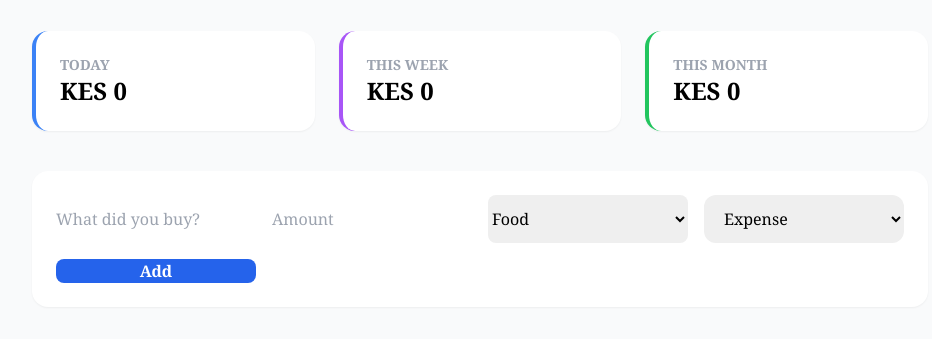
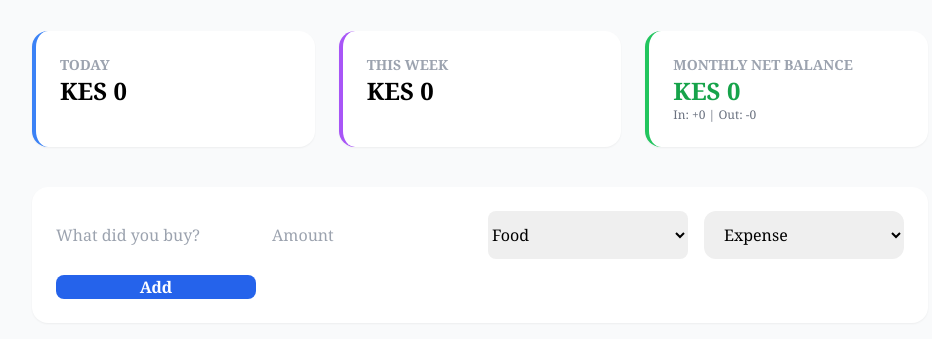
Before and after one commit to 18Mori/SoftGrowTech_expenseTracker_JamesMuriithi, a Django app: page / in a window 1280 px wide. Shown: the part 37-376 px from the top of the page, without its empty margins (160-1092 px from the left). Run offline with Django 5.2, Linux system fonts and the light colour scheme; the visitor is signed in with stand-in values (Sample User, id 1); data that the repository does not hold is empty; some libraries are stand-ins or nearby versions.

Commit message:
Refactor expense calculations in views; update Home template to display daily, weekly, and monthly net balances

```diff
--- a/exapp/templates/Home.html
+++ b/exapp/templates/Home.html
@@ -8,16 +8,19 @@
         <div class="grid grid-cols-1 md:grid-cols-3 gap-6 mb-10">
             <div class="bg-white p-6 rounded-2xl shadow-sm border-l-4 border-blue-500">
                 <p class="text-sm font-bold text-gray-400 uppercase">Today</p>
-                <p class="text-2xl font-bold">KES {{ daily_total }}</p>
+                <p class="text-2xl font-bold">KES {{ daily_net }}</p>
             </div>
             <div class="bg-white p-6 rounded-2xl shadow-sm border-l-4 border-purple-500">
                 <p class="text-sm font-bold text-gray-400 uppercase">This Week</p>
-                <p class="text-2xl font-bold">KES {{ weekly_total }}</p>
+                <p class="text-2xl font-bold">KES {{ weekly_net }}</p>
             </div>
-            <div class="bg-white p-6 rounded-2xl shadow-sm border-l-4 border-green-500">
-                <p class="text-sm font-bold text-gray-400 uppercase">This Month</p>
-                <p class="text-2xl font-bold">KES {{ monthly_total }}</p>
-            </div>
+            <div class="bg-white p-6 rounded-2xl shadow-sm border-l-4 {% if monthly_net >= 0 %}border-green-500{% else %}border-red-500{% endif %}">
+    <p class="text-sm font-bold text-gray-400 uppercase">Monthly Net Balance</p>
+    <p class="text-2xl font-bold {% if monthly_net >= 0 %}text-green-600{% else %}text-red-600{% endif %}">
+        KES {{ monthly_net }}
+    </p>
+    <p class="text-xs text-gray-500">In: +{{ monthly_in }} | Out: -{{ monthly_out }}</p>
+</div>
         </div>
         <section class="bg-white p-6 rounded-2xl shadow-sm mb-8">
             <form method="POST" class="grid grid-cols-1 md:grid-cols-4 gap-4">
--- a/exapp/views.py
+++ b/exapp/views.py
@@ -13,11 +13,16 @@ def expense_list(request):
     week_start = today - timedelta(days=today.weekday())
     month_start = today.replace(day=1)
 
-    expenses = Expense.objects.filter(user=request.user).order_by('-date')
+    expenses = Expense.objects.filter(user=request.user)
 
-    daily_total = expenses.filter(date=today).aggregate(Sum('amount'))['amount__sum'] or 0
-    weekly_total = expenses.filter(date__gte=week_start).aggregate(Sum('amount'))['amount__sum'] or 0
-    monthly_total = expenses.filter(date__gte=month_start).aggregate(Sum('amount'))['amount__sum'] or 0
+    def get_totals(queryset):
+        income = queryset.filter(transaction_type='INCOME').aggregate(Sum('amount'))['amount__sum'] or 0
+        expense = queryset.filter(transaction_type='EXPENSE').aggregate(Sum('amount'))['amount__sum'] or 0
+        return income, expense, (income - expense)
+
+    daily_in, daily_out, daily_net = get_totals(expenses.filter(date=today))
+    weekly_in, weekly_out, weekly_net = get_totals(expenses.filter(date__gte=week_start))
+    monthly_in, monthly_out, monthly_net = get_totals(expenses.filter(date__gte=month_start))
 
     if request.method == "POST":
         serializer = ExpenseSerializer(data=request.POST)
@@ -30,9 +35,15 @@ def expense_list(request):
 
     return render(request, 'Home.html', {
         'expenses': expenses,
-        'daily_total': daily_total,
-        'weekly_total': weekly_total,
-        'monthly_total': monthly_total,
+        'daily_in': daily_in,
+        'daily_out': daily_out,
+        'daily_net': daily_net,
+        'weekly_in': weekly_in,
+        'weekly_out': weekly_out,
+        'weekly_net': weekly_net,
+        'monthly_in': monthly_in,
+        'monthly_out': monthly_out,
+        'monthly_net': monthly_net,
     })
 
 def delete_expense(request, pk):
```
